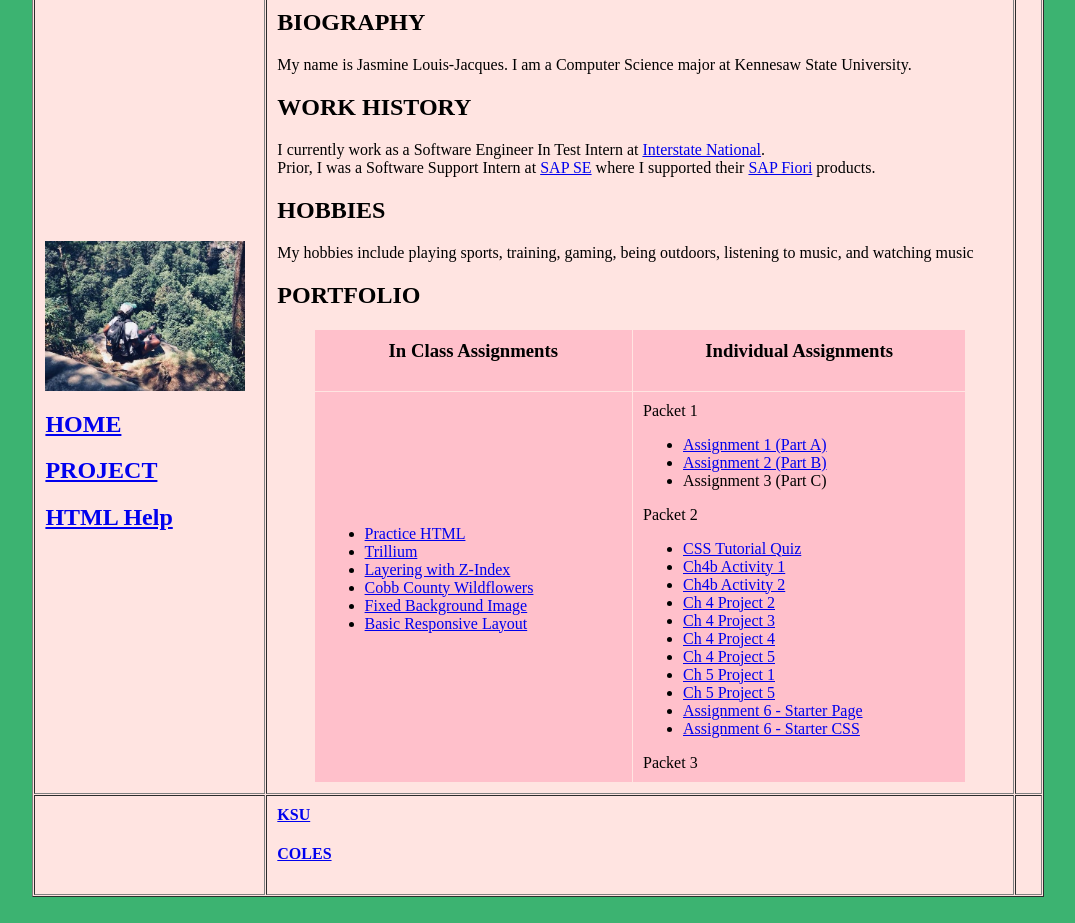
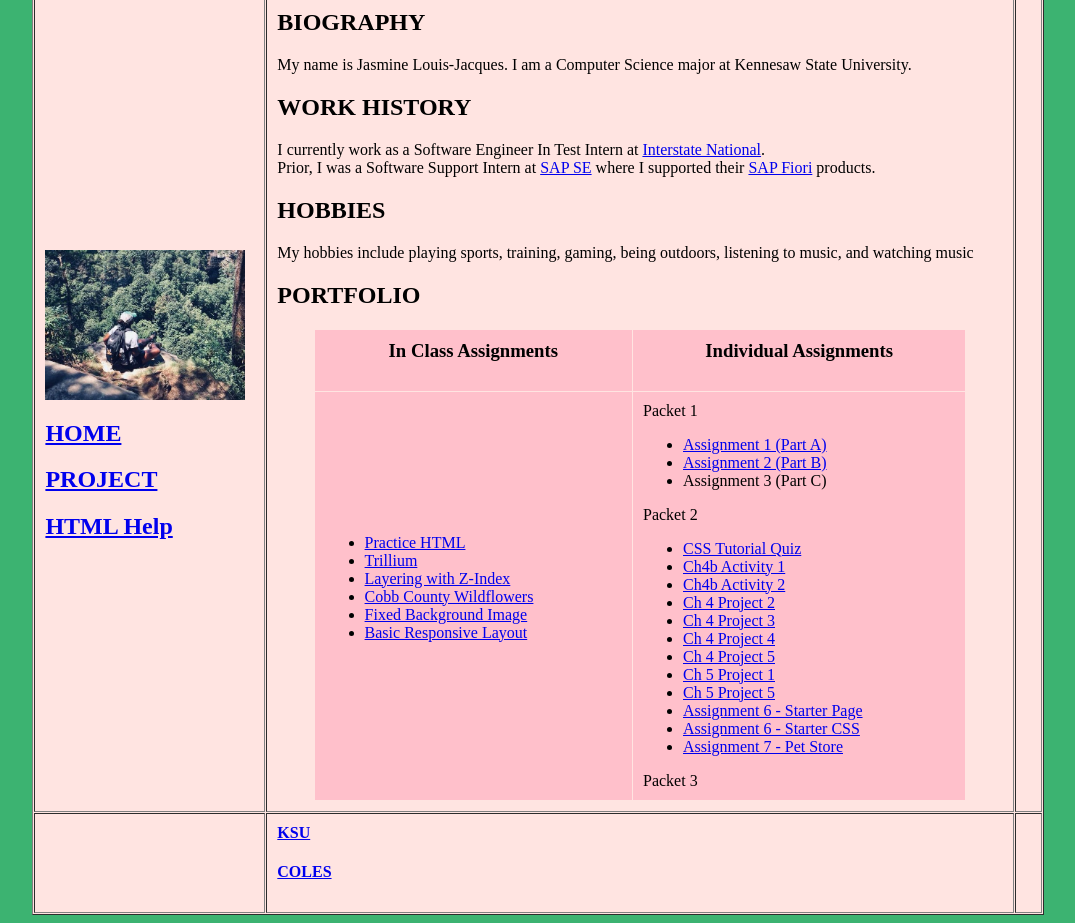
Before and after one commit to jlouisja/is3260, a plain HTML site: page index.html in a window 1280 px wide. Shown: the part 147-1070 px from the top of the page, without its empty margins (102-1177 px from the left). Drawn offline with Linux system fonts and the light colour scheme.

Commit message:
linked new assignment

```diff
--- a/index.html
+++ b/index.html
@@ -74,6 +74,7 @@
 						<li><a href="homework/ch5project5.html">Ch 5 Project 5</a></li>
 						<li><a href="homework/starterpage.html">Assignment 6 - Starter Page</a></li>
 						<li><a href="css/starter.css">Assignment 6 - Starter CSS</a></li>
+						<li><a href="petstore/petindex.html">Assignment 7 - Pet Store</a></li>
 
 					</ul>
 					Packet 3 <br>
```
